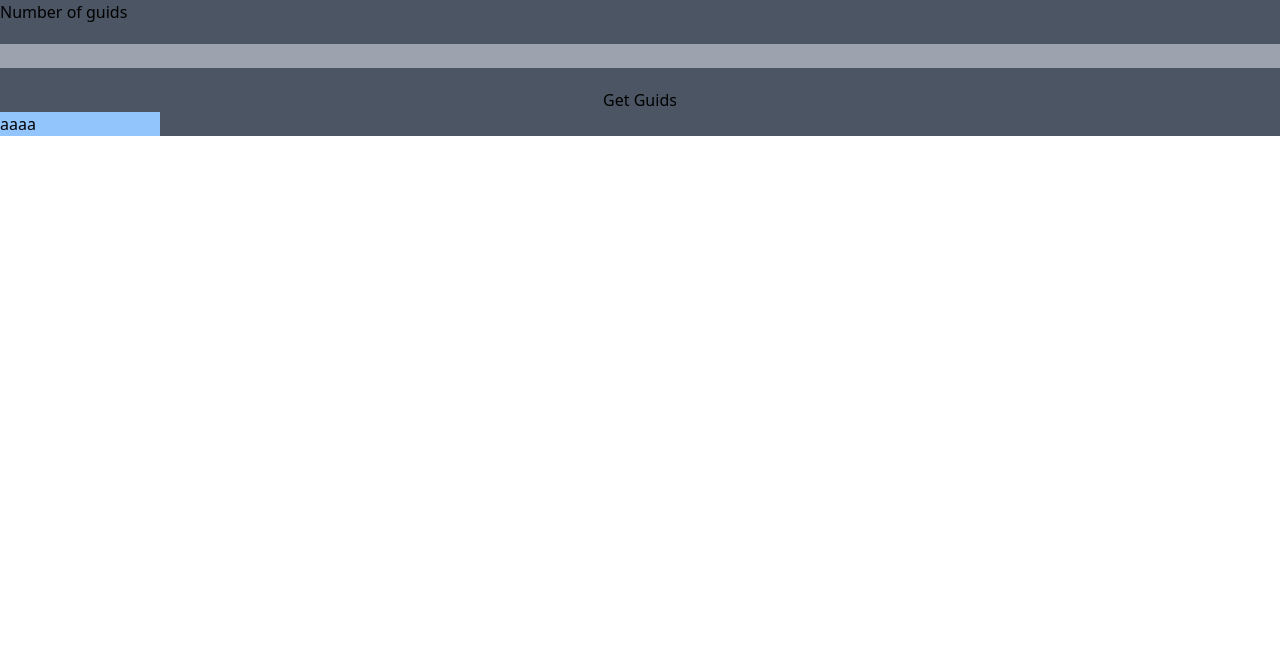
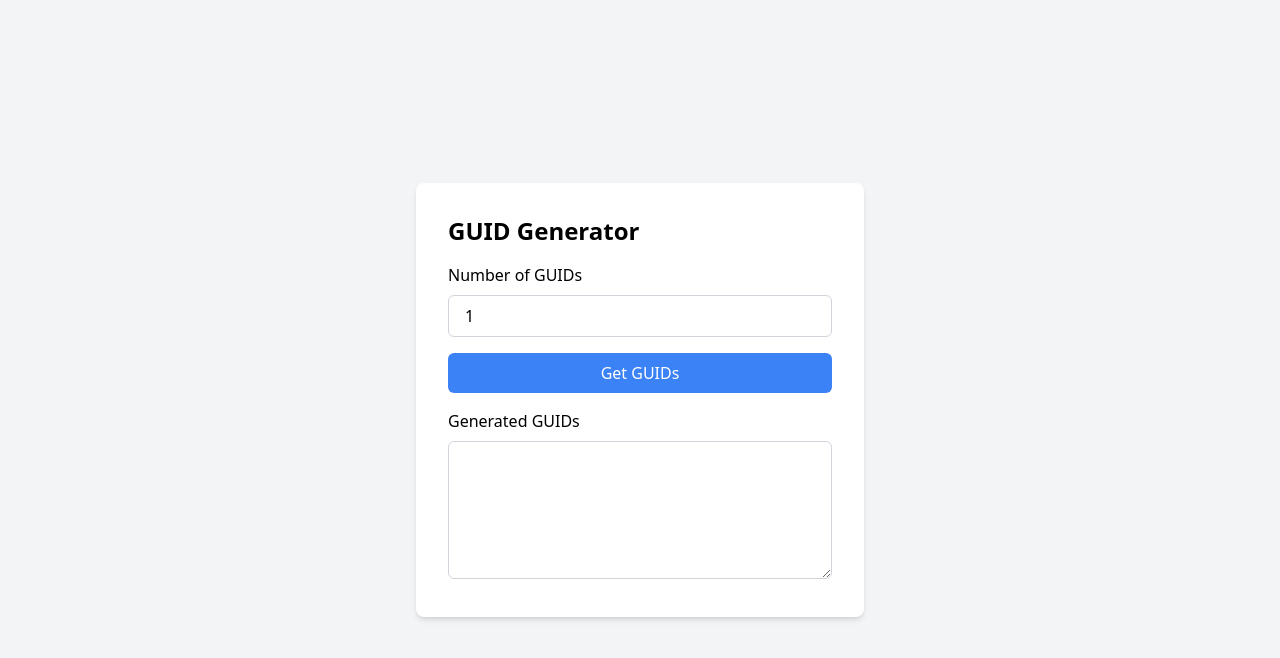
Before and after one commit to fcanigia/guid-generator, a Vue app: page / in a window 1280 px wide. Shown: the top 658 px of the page. Built offline with nearby package versions, Linux system fonts and the light colour scheme.

Commit message:
Update template

```diff
--- a/src/views/HomeView.vue
+++ b/src/views/HomeView.vue
@@ -1,11 +1,14 @@
 <script setup lang="ts">
 import { v4 as uuidv4 } from 'uuid'
 import { Guid } from 'guid-typescript'
+import { ref } from 'vue'
+
+const numberOfGuids = ref(1)
+const generatedGuids = ref('')
 
 // #1 - crypto.randomUUID
 const generateGuid = () => {
-  const guid = crypto.randomUUID()
-  console.log(guid)
+  return crypto.randomUUID()
 }
 
 // #2 - uuid
@@ -40,17 +43,43 @@ function generateRandomNumberGUID(): string {
     return v.toString(16)
   })
 }
+
+const generateGuids = () => {
+  const guids = []
+  for (let i = 0; i < numberOfGuids.value; i++) {
+    guids.push(generateGuid())
+  }
+  generatedGuids.value = guids.join('\n')
+}
 </script>
 
 <template>
-  <div class="bg-gray-600">
-    <div class="flex flex-col">
-      <span>Number of guids</span>
-      <input class="my-5 bg-gray-400" type="number" />
-      <button @click="generateGuidWithRandomNumber">
-        <span>Get Guids</span>
+  <div class="min-h-screen bg-gray-100 flex items-center justify-center">
+    <div class="bg-white p-8 rounded-lg shadow-md w-full max-w-md">
+      <h1 class="text-2xl font-bold mb-4">GUID Generator</h1>
+      <label for="numberOfGuids" class="block mb-2">Number of GUIDs</label>
+      <input
+        id="numberOfGuids"
+        v-model="numberOfGuids"
+        type="number"
+        class="w-full px-4 py-2 border border-gray-300 rounded-md focus:outline-none focus:border-blue-500"
+      />
+      <button
+        @click="generateGuids"
+        class="mt-4 w-full px-4 py-2 bg-blue-500 text-white rounded-md hover:bg-blue-600 focus:outline-none"
+      >
+        Get GUIDs
       </button>
-      <span class="bg-blue-300 w-40 h-120">aaaa</span>
+      <div class="mt-4">
+        <label for="generatedGuids" class="block mb-2">Generated GUIDs</label>
+        <textarea
+          id="generatedGuids"
+          v-model="generatedGuids"
+          class="w-full px-4 py-2 border border-gray-300 rounded-md focus:outline-none focus:border-blue-500"
+          rows="5"
+          readonly
+        ></textarea>
+      </div>
     </div>
   </div>
 </template>
```
